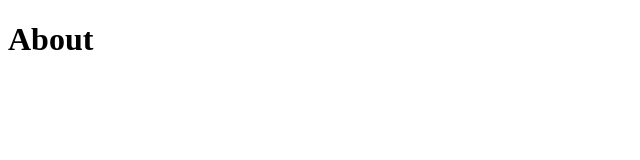
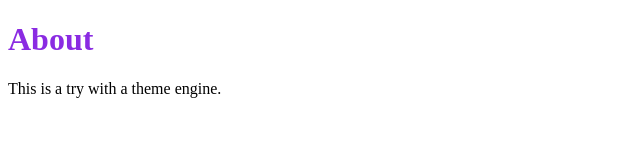
Before and after one commit to akobashikawa/express-athena-idea, a website: page public/about.html in a window 1280 px wide. Shown: the whole page, without its empty margins (0-640 px from the left). Drawn offline with Linux system fonts and the light colour scheme.

Commit message:
Using styles

```diff
--- a/public/about.html
+++ b/public/about.html
@@ -5,8 +5,12 @@
   <meta name="viewport" content="width=device-width, initial-scale=1.0">
   <meta http-equiv="X-UA-Compatible" content="ie=edge">
   <title>About</title>
+  <link rel="stylesheet" href="css/styles.css">
 </head>
 <body>
   <h1>About</h1>
+  <p>
+    This is a try with a theme engine.
+  </p>
 </body>
 </html>
--- /dev/null
+++ b/public/css/styles.css
@@ -0,0 +1,3 @@
+h1 {
+  color: blueviolet;
+}
```
Also changed, not shown: public/index.html (+1 -0 lines).
